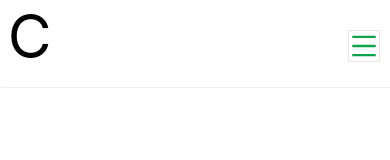
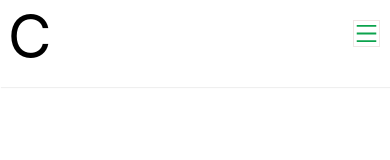
Before and after one commit to Mira-morisho/portefolio-challim, a React (Create React App) app: page / in a window 390 px wide. Shown: the top 160 px of the page. Built offline with nearby package versions, Linux system fonts and the light colour scheme.

Commit message:
fix: modifier bouton mail

```diff
--- a/src/styles/Header.css
+++ b/src/styles/Header.css
@@ -9,6 +9,7 @@ justify-content: space-between;
 padding: 0 6%;
 align-items: center;
 box-shadow: 1px 1px 1px #efefef;
+position: relative;
 }
 
 .logo{
@@ -30,6 +31,8 @@ box-shadow: 1px 1px 1px #efefef;
         align-items: center;
         padding: 0.8rem;
         font-size: 16px;
+        text-align: left;
+
     }
     a {
         text-decoration: none;
@@ -74,7 +77,7 @@ box-shadow: 1px 1px 1px #efefef;
     }
 .hamburger{
 display: none ;
-font-size: 30px;
+font-size: 25px;
 color: #0CA34D;
 border: 1px solid rgb(240, 229, 229);
 }
@@ -131,6 +134,9 @@ border: 1px solid rgb(240, 229, 229);
         .header button{
             border-radius: 20px;
             font-size: 1rem;
+            position: absolute;
+            top: -9px;
+
         }
         .navigation{
             flex-direction: column;
@@ -138,7 +144,7 @@ border: 1px solid rgb(240, 229, 229);
         .hamburger{
             display: flex;
             position: absolute;
-             top: 30px;
+             top: 20px;
              right: 10px;
         }
         .hiddenMenu{
```
